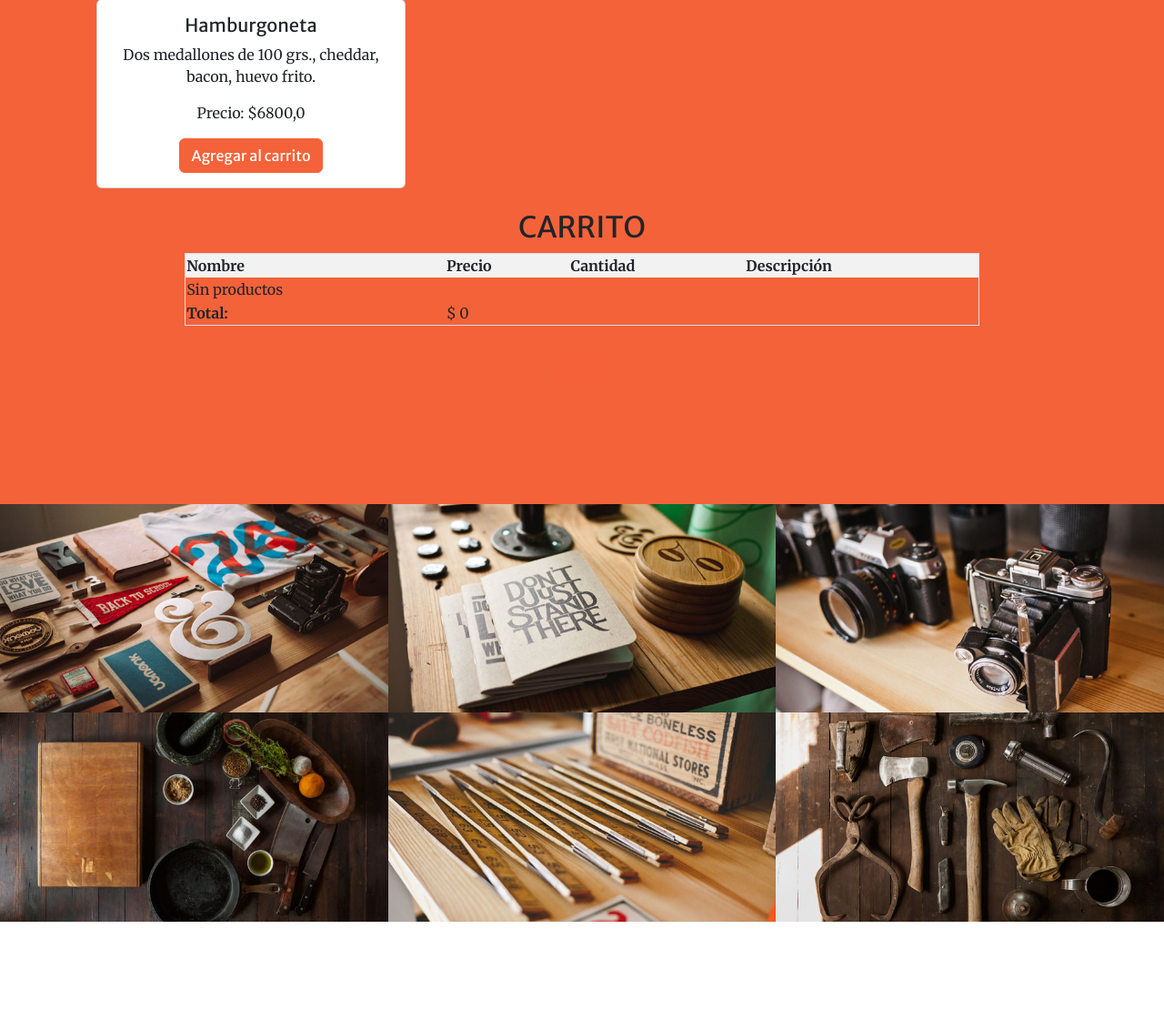
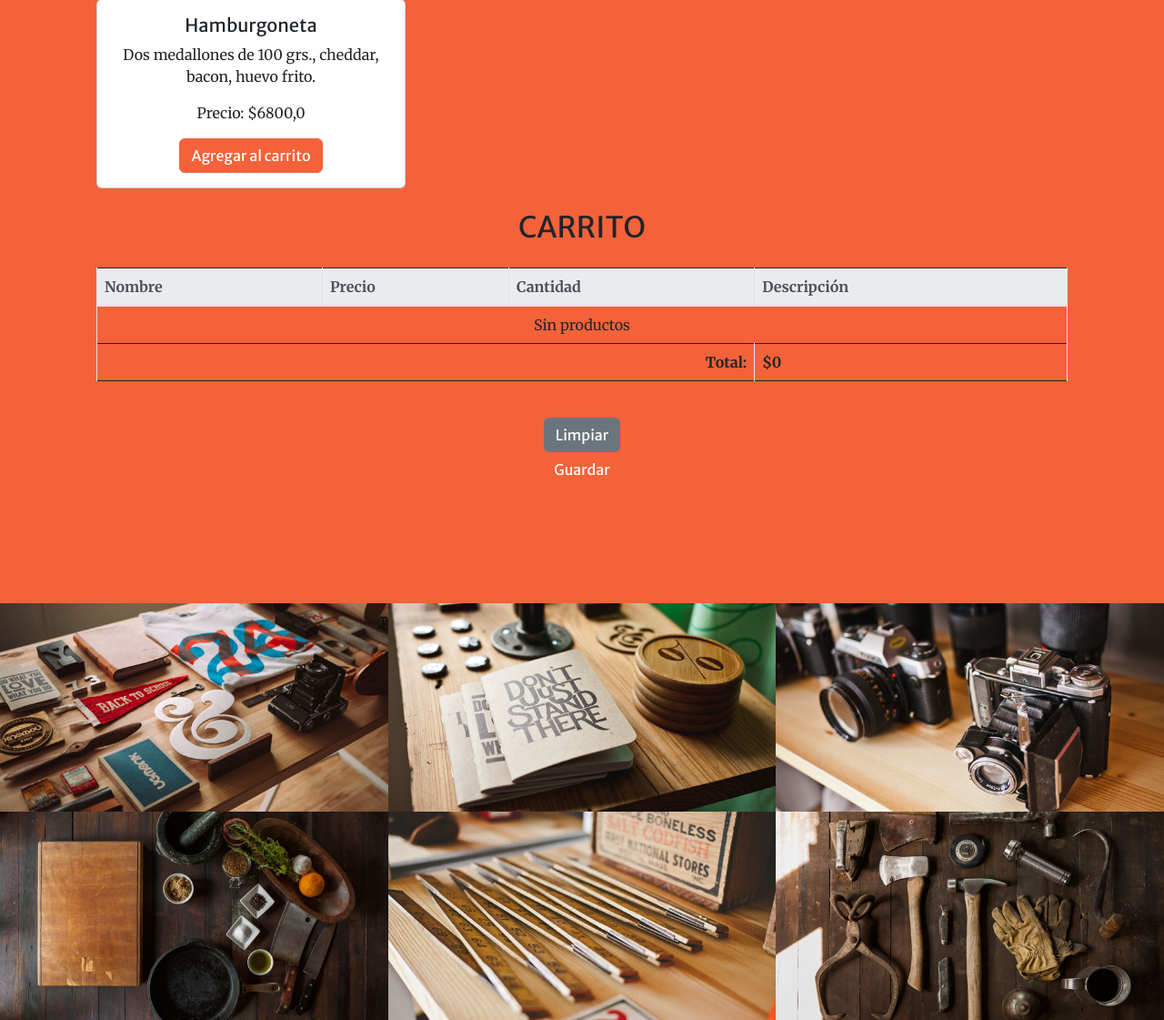
Before and after one commit to emaasmithh/Hamburgo, a Django app: page /venta/ in a window 1280 px wide. Shown: the part 1284-2405 px from the top of the page at 91% size. Run offline with Django 5.2, Linux system fonts and the light colour scheme; data comes from the database, SQL or seed files in the repository; both versions use the stored data as it was after the commit; some libraries are stand-ins or nearby versions.

Commit message:
feat: modificacion carrito

```diff
--- a/project/core/templates/core/base.html
+++ b/project/core/templates/core/base.html
@@ -7,6 +7,7 @@
         <meta name="description" content="" />
         <meta name="author" content="" />
         <title>Hamburgo Burgers</title>
+        <link rel="stylesheet" href="https://stackpath.bootstrapcdn.com/bootstrap/4.5.2/css/bootstrap.min.css">
         <link rel="stylesheet" href="https://stackpath.bootstrapcdn.com/bootstrap/4.5.2/css/bootstrap.min.css" integrity="sha384-JcKb8q3iqJ61gNV9KGb8thSsNjpSL0n8PARn9HuZOnIxN0hoP+VmmDGMN5t9UJ0Z" crossorigin="anonymous">
         <!-- Favicon-->
         <link rel="icon" type="image/x-icon" href="{% static 'core/assets/favicon.ico' %}" />
--- a/project/producto/admin.py
+++ b/project/producto/admin.py
@@ -1,5 +1,5 @@
 from django.contrib import admin
-from .models import Producto
+from .models import Producto, Ingrediente, ProductoIngrediente
 
 class ProductoAdmin(admin.ModelAdmin):
     list_display = (
@@ -16,3 +16,5 @@
 
 
 admin.site.register(Producto, ProductoAdmin)
+admin.site.register(Ingrediente)
+admin.site.register(ProductoIngrediente)
--- a/project/producto/models.py
+++ b/project/producto/models.py
@@ -1,9 +1,11 @@
 from django.db import models
 from django.utils import timezone
+
 
 class Producto(models.Model):
     nombre = models.CharField(max_length=255)
     descripcion = models.TextField()
+
     precio = models.FloatField()
     cantidad = models.FloatField()
     imagen = models.ImageField(upload_to='productos/', null=True, blank=True)
@@ -11,3 +13,17 @@
 
     def __str__(self):
         return self.nombre
+
+class Ingrediente(models.Model):
+    nombre = models.CharField(max_length=255)
+    precio_extra = models.FloatField()
+
+    def __str__(self) -> str:
+        return self.nombre
+
+class ProductoIngrediente(models.Model):
+    producto = models.ForeignKey(Producto, on_delete=models.CASCADE)
+    ingrediente = models.ManyToManyField(Ingrediente)
+
+    def __str__(self):
+        return self.producto.nombre
--- a/project/venta/templates/venta/carrito.html
+++ b/project/venta/templates/venta/carrito.html
@@ -1,47 +1,48 @@
-<h2 style="text-align: center;">CARRITO</h1>
+<div class="container">
+    <h2 class="text-center mb-4">CARRITO</h2>
 
-    <table style="width: 80%; margin: auto; border-collapse: collapse; border: 1px solid #ddd;">
-        <thead>
-            <tr style="background-color: #f2f2f2;">
-                <th>Nombre</th>
-                <th>Precio</th>
-                <th>Cantidad</th>
-                <th>Descripción</th>
+    <div class="table-responsive">
+        <table class="table table-bordered table-hover">
+            <thead class="thead-light">
+                <tr>
+                    <th scope="col">Nombre</th>
+                    <th scope="col">Precio</th>
+                    <th scope="col">Cantidad</th>
+                    <th scope="col">Descripción</th>
                 </tr>
             </thead>
             <tbody>
                 <!-- Aquí se deben incluir los elementos del carrito -->
                 {% if request.session.carrito.items %}
-            {% for key, value in request.session.carrito.items  %}
+                    {% for key, value in request.session.carrito.items %}
                         <tr>
                             <td>{{ value.nombre }}</td>
                             <td>${{ value.acumulado }}</td>
                             <td>{{ value.cantidad }}</td>
                             <td>{{ value.descripcion }}
-                    <a href="{% url 'venta:agregar' value.producto_id %}">+</a>
-                    <a href="{% url 'venta:restar' value.producto_id %}">-</a>
+                                <div class="acciones">
+                                    <a href="{% url 'venta:agregar' value.producto_id %}" class="btn btn-sm btn-primary">+</a>
+                                    <a href="{% url 'venta:restar' value.producto_id %}" class="btn btn-sm btn-danger">-</a>
+                                </div>
                             </td>
-
-
                         </tr>
                     {% endfor %}
                 {% else %}
                     <tr>
-                <td>
-                    <div>Sin productos</div>
-                </td>
+                        <td colspan="4" class="text-center">Sin productos</td>
                     </tr>
+                {% endif %}
 
-            {% endif %}
                 <tr>
-                <th>Total:</th>
-                <td>$   {{ total_carrito }}</td>
+                    <th class="text-right" colspan="3">Total:</th>
+                    <td><strong>${{ total_carrito }}</strong></td>
                 </tr>
-
             </tbody>
         </table>
+    </div>
 
-    <div style="text-align: center; margin-top: 20px;">
-        <div><a href="{% url 'venta:limpiar' %}">Limpiar</a></div>
-        <div><a href="">Guardar</a></div>
+    <div class="text-center mt-4">
+        <div><a href="{% url 'venta:limpiar' %}" class="btn btn-secondary">Limpiar</a></div>
+        <div><a href="#" class="btn btn-primary">Guardar</a></div>
     </div>
+</div>
--- a/project/venta/views.py
+++ b/project/venta/views.py
@@ -1,7 +1,8 @@
-from django.shortcuts import render, redirect
+from django.shortcuts import render, redirect, get_object_or_404
 from .models import Carrito
-from producto.models import Producto
+from producto.models import Producto, Ingrediente, ProductoIngrediente
 from django.views.generic import ListView
+
 
 def index(request):
     return render(request, "venta/index.html")
```
Also changed, not shown: project/db.sqlite3, project/producto/migrations/0002_ingrediente_alter_producto_precio_and_more.py (added), project/producto/migrations/0003_remove_productoingrediente_ingrediente_and_more.py (added), project/venta/urls.py (line endings or trailing spaces). Lines whose indentation alone changed are shown as unchanged.
